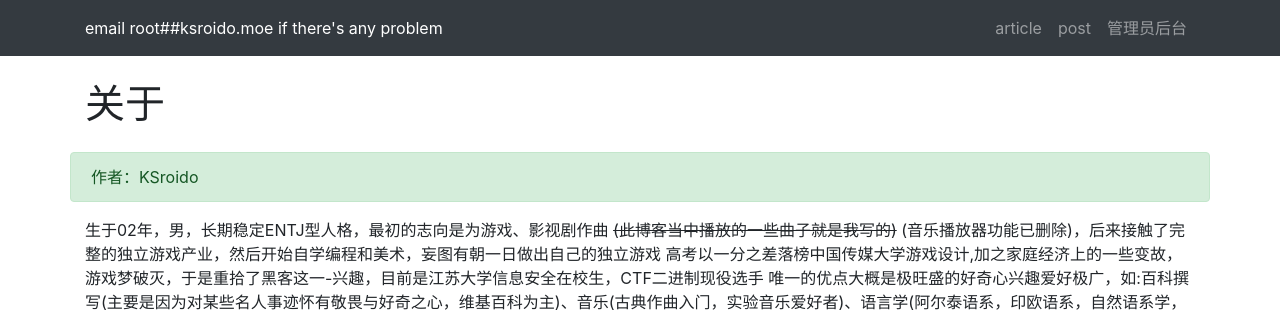
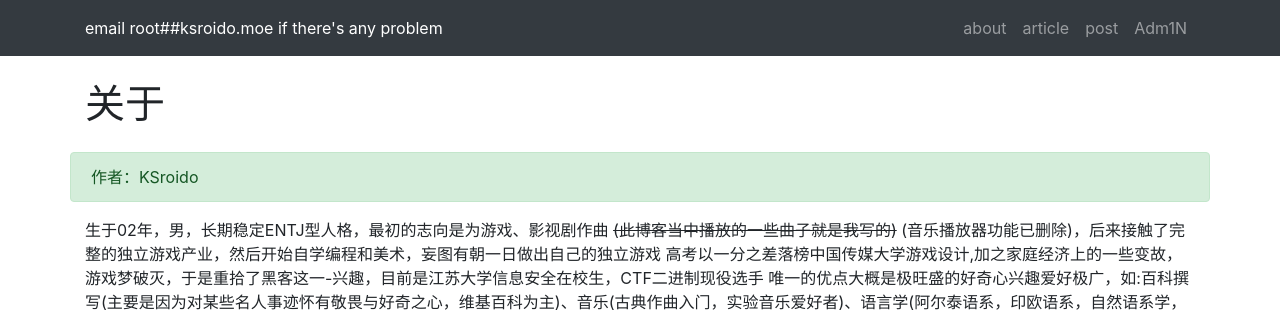
Before and after one commit to Valkierja/django22, a Django app: page /about/ in a window 1280 px wide. Shown: the top 314 px of the page. Run offline with Django 3.2, Linux system fonts and the light colour scheme; parts of the project's set-up code (start-up, migrations or seed data) failed here and were passed over.

Commit message:
add about

```diff
--- a/templates/header.html
+++ b/templates/header.html
@@ -5,6 +5,10 @@
 {#        <a class="navbar-brand" href="#">KSroido</a>#}
         <div>
             <ul class="navbar-nav">
+                <li class="nav-item">
+                    <a class="nav-link" href="{% url 'about' %}">about
+                    </a>
+                </li>
                 <li class="nav-item">
                     <a class="nav-link" href="{% url 'article:article_list' %}">article</a>
                     {% comment %}#article是定义在urls.py中的app_name{% endcomment %}
@@ -28,7 +32,7 @@
                 {% else %}
                     <!-- 这个输入点有强waf清洗，不用试了 -->
                     <li class="nav-item">
-                        <a class="nav-link" href="{% url 'userprofile:login' %}">管理员后台</a>
+                        <a class="nav-link" href="{% url 'userprofile:login' %}">Adm1N</a>
                     </li>
 
                 {% endif %}
```
